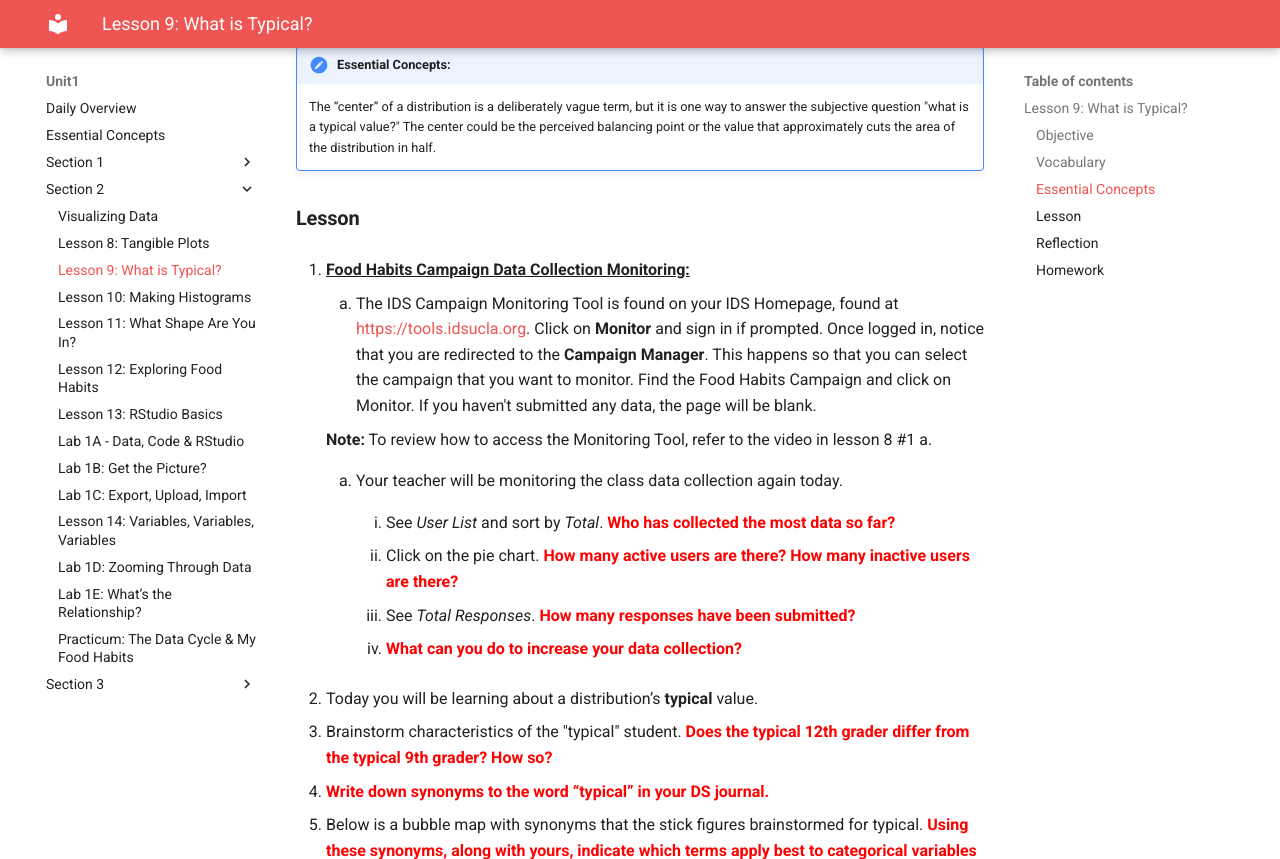
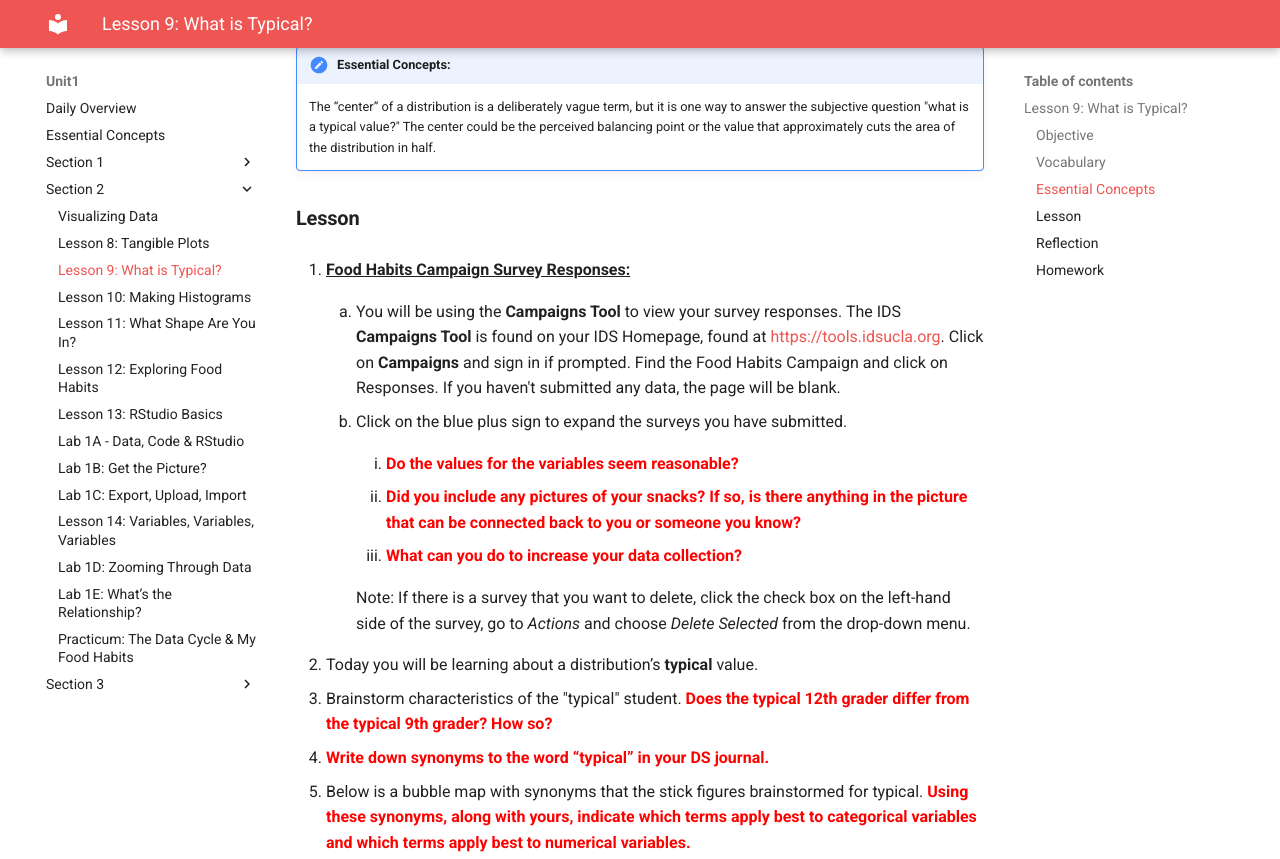
Before and after one commit to ThinkDataEd/student, an MkDocs documentation site: the page built from docs/unit1/lesson9.md, in a window 1280 px wide and 900 px high, scrolled down 515 px, cut to the strip 0-859 px from the top of the window. Built offline with MkDocs 1.6.1 and Material for MkDocs 9.7.7, drawn with Linux system fonts in a browser that asks for light colours.

Commit message:
Lesson 9

```diff
--- a/docs/unit1/lesson9.md
+++ b/docs/unit1/lesson9.md
@@ -15,24 +15,21 @@ typical, center, shape, spread
     point or the value that approximately cuts the area of the distribution in half.
 
 ###**Lesson**
-1. **<u>Food Habits Campaign Data Collection Monitoring:</u>**
+1. **<u>Food Habits Campaign Survey Responses:</u>**
 
-    100. The IDS Campaign Monitoring Tool is found on your IDS Homepage, found at
+    100. You will be using the **Campaigns Tool** to view your survey responses. The IDS **Campaigns Tool** is found on your IDS Homepage, found at
 [https://tools.idsucla.org](https://tools.idsucla.org "https://tools.idsucla.org").
-    Click on **Monitor** and sign in if prompted. Once logged in, notice that you are redirected to the **Campaign Manager**. This happens so that you can select the campaign that you want to monitor. Find the Food Habits Campaign and click on Monitor. If you haven't submitted any data, the page will be blank.
+    Click on **Campaigns** and sign in if prompted. Find the Food Habits Campaign and click on Responses. If you haven't submitted any data, the page will be blank.
 
-    **Note:** To review how to access the Monitoring Tool, refer to the video in lesson 8 #1 a.
+    100. Click on the blue plus sign to expand the surveys you have submitted.
 
-    100. Your teacher will be monitoring the class data collection again today.
+        200. <strong style="color: red;">Do the values for the variables seem reasonable?</strong>
 
-        200. See *User List* and sort by *Total*. <strong style="color: red;">Who has collected the most data so far?</strong>
-
-        200. Click on the pie chart. <strong style="color: red;">How many active users are there? How many inactive
-        users are there?</strong>
-
-        200. See *Total Responses*. <strong style="color: red;">How many responses have been submitted?</strong>
+        200. <strong style="color: red;">Did you include any pictures of your snacks? If so, is there anything in the picture that can be connected back to you or someone you know?</strong>
 
         200. <strong style="color: red;">What can you do to increase your data collection?</strong>
+
+        Note: If there is a survey that you want to delete, click the check box on the left-hand side of the survey, go to <i>Actions</i> and choose <i>Delete Selected</i> from the drop-down menu.
 
 2. Today you will be learning about a distribution’s **typical** value.
 
```
Also changed, not shown: docs/unit1/lesson11.md (+1 -1 lines), docs/unit1/lesson8.md (+2 -2 lines).
